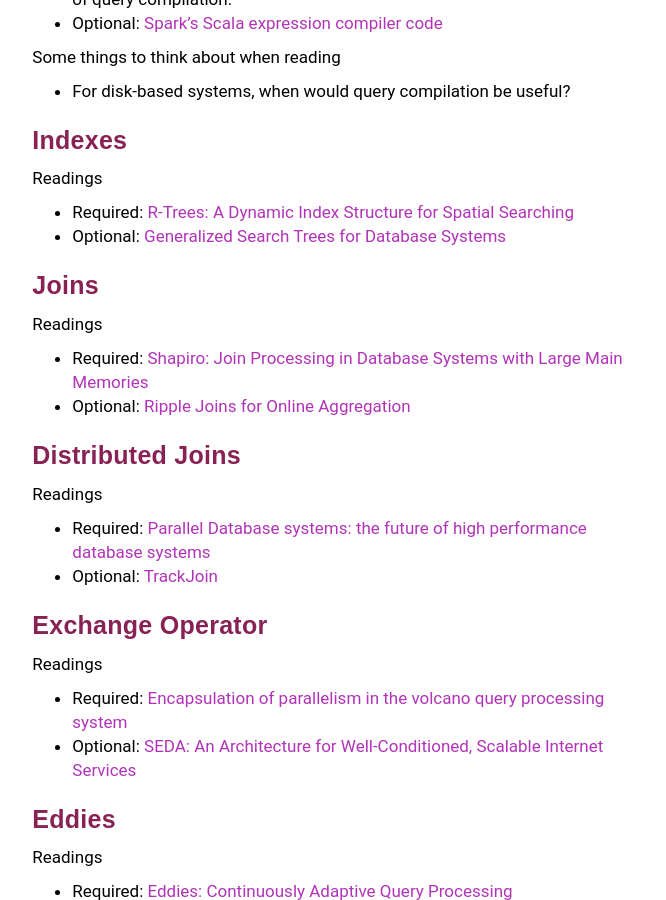
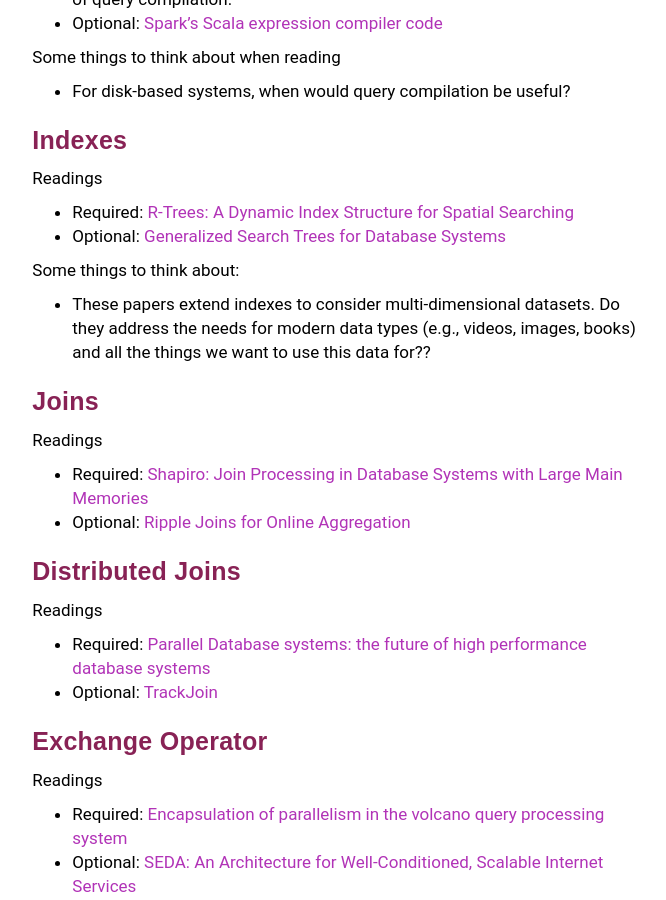
Before and after one commit to wzao1515/w6113.github.io, a Jekyll site: the page built from reviews.md, in a window 1280 px wide and 900 px high, scrolled down 2974 px. Shown: the whole window, without its empty margins (292-958 px from the left). Built offline with Jekyll 4.4.1, drawn with Linux system fonts in a browser that asks for light colours; our own code applies the rules of GitHub Pages for plain Markdown files.

Commit message:
updated website

```diff
--- a/reviews.md
+++ b/reviews.md
@@ -139,6 +139,10 @@ Readings
 
 * Required: [R-Trees: A Dynamic Index Structure for Spatial Searching](./files/papers/rtree-gut84.pdf)
 * Optional: [Generalized Search Trees for Database Systems](./files/papers/gist-vldb95.pdf)
+
+Some things to think about:
+
+* These papers extend indexes to consider multi-dimensional datasets.  Do they address the needs for modern data types (e.g., videos, images, books) and all the things we want to use this data for??
 
 
 
```
